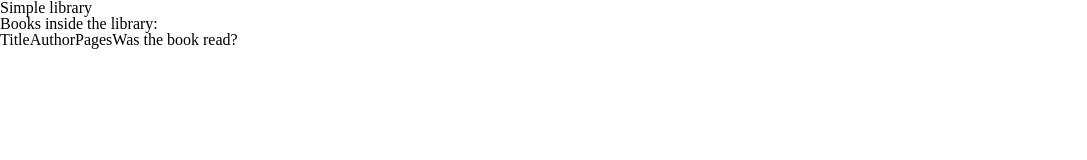
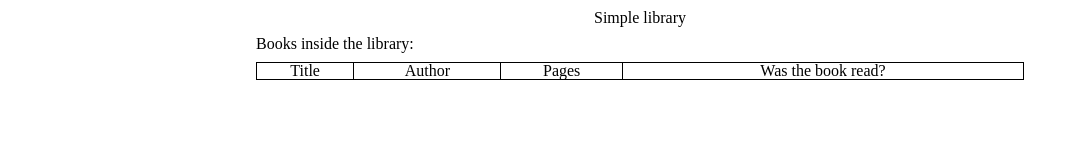
Before and after one commit to LukSiman/library, a plain HTML site: page index.html in a window 1280 px wide. Shown: the whole page, without its empty margins (0-1087 px from the left). Drawn offline with Linux system fonts and the light colour scheme.

Commit message:
adding some styling

```diff
--- a/css/styles.css
+++ b/css/styles.css
@@ -9,12 +9,34 @@ GLOBAL VARIABLES
 HTML SELECTORS
 **********************************************/
 
-html {
+html{
     box-sizing: border-box;
 }
 
   *, *:before, *:after {
     box-sizing: inherit;
+}
+
+main{
+  margin: auto;
+  width: 60%;
+}
+
+h1{
+  text-align: center;
+}
+
+h1, h2{
+  margin: 10px 0px 10px 0px;
+}
+
+table{
+  width: 100%;
+
+}
+
+table, th, td {
+  border: 1px solid black;
 }
 
 /**********************************************
```
